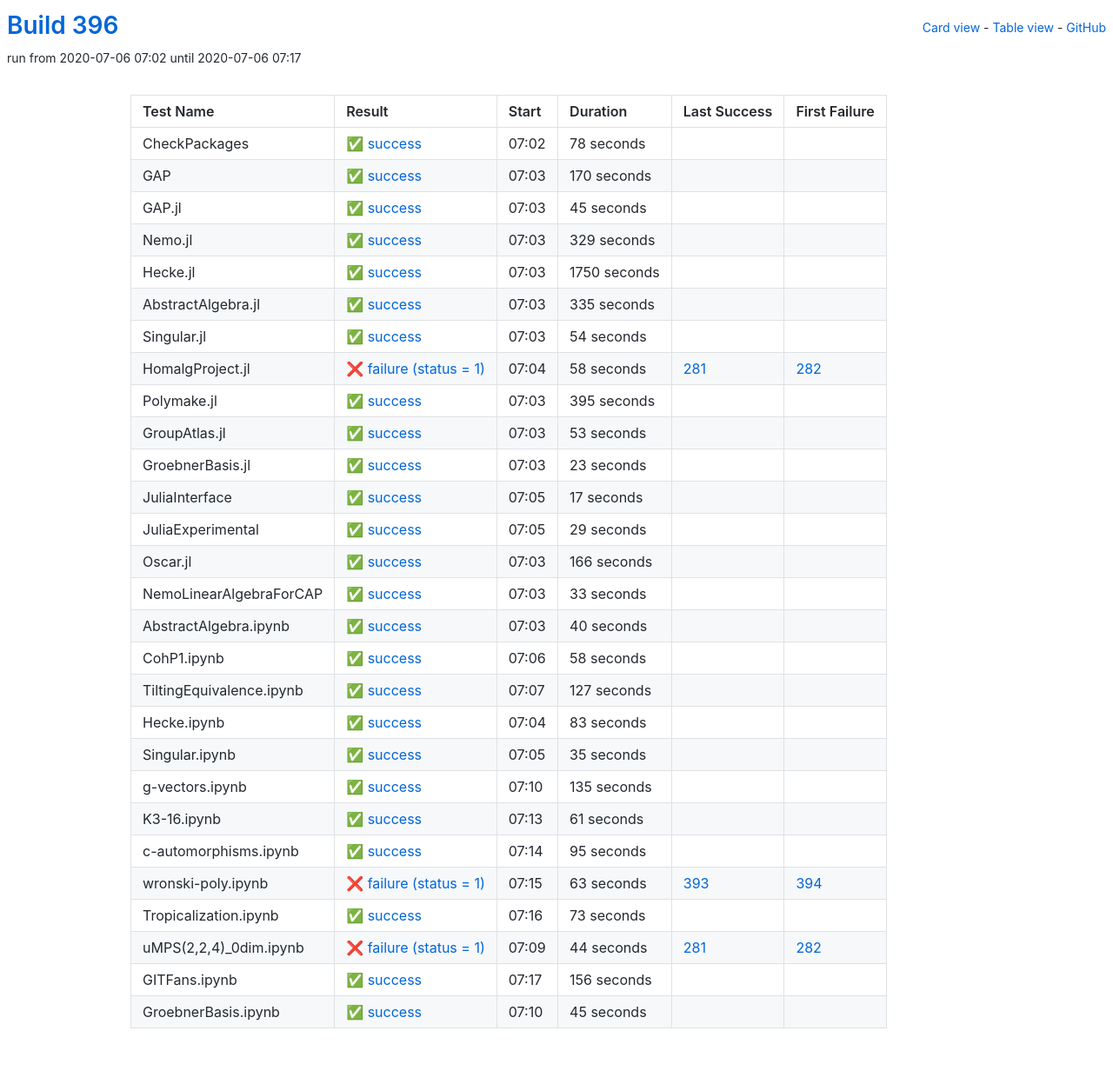
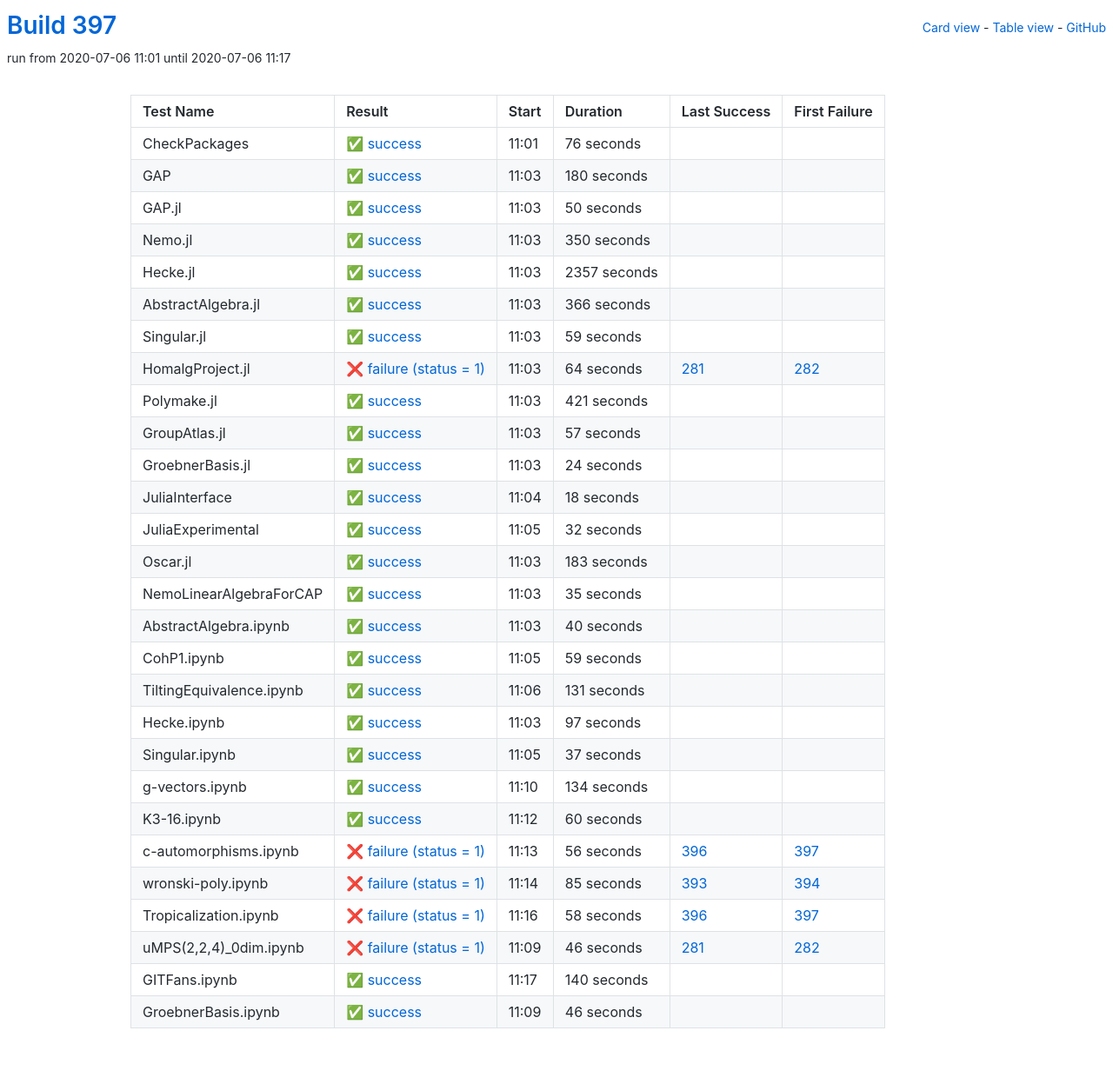
Before and after one commit to oscar-system/oscar-ci-status-stable, a Jekyll site: the page built from table.html, in a window 1280 px wide. Shown: the whole page at 87% size. Built offline with Jekyll 4.4.1, drawn with Linux system fonts in a browser that asks for light colours.

Commit message:
Build #397

```diff
--- a/_data/ci.yml
+++ b/_data/ci.yml
@@ -1,6 +1,6 @@
 ---
-build: 396
-build_url: https://oscarci.mathematik.uni-kl.de/job/oscar-stable/396/
+build: 397
+build_url: https://oscarci.mathematik.uni-kl.de/job/oscar-stable/397/
 job: oscar-stable
 organization: oscar-system
 repo: oscar-ci-status-stable
@@ -8,188 +8,188 @@ repourl: https://github.com/oscar-system/oscar-ci-status-stable
 tests:
 - name: CheckPackages
   id: checkpackages
-  log: https://oscarci.mathematik.uni-kl.de/job/oscar-stable/396/artifact/logs/build-396/CheckPackages.log
-  start: 2020-07-06 07:02
+  log: https://oscarci.mathematik.uni-kl.de/job/oscar-stable/397/artifact/logs/build-397/CheckPackages.log
+  start: 2020-07-06 11:01
   success: true
   exitcode: 0
   status: success
-  duration: 78
+  duration: 76
   last_success: false
   last_success_url:
   first_failure: false
   first_failure_url:
 - name: GAP
   id: gap
-  log: https://oscarci.mathematik.uni-kl.de/job/oscar-stable/396/artifact/logs/build-396/GAP.log
-  start: 2020-07-06 07:03
+  log: https://oscarci.mathematik.uni-kl.de/job/oscar-stable/397/artifact/logs/build-397/GAP.log
+  start: 2020-07-06 11:03
   success: true
   exitcode: 0
   status: success
-  duration: 170
+  duration: 180
   last_success: false
   last_success_url:
   first_failure: false
   first_failure_url:
 - name: GAP.jl
   id: gap-jl
-  log: https://oscarci.mathematik.uni-kl.de/job/oscar-stable/396/artifact/logs/build-396/GAP.jl.log
-  start: 2020-07-06 07:03
+  log: https://oscarci.mathematik.uni-kl.de/job/oscar-stable/397/artifact/logs/build-397/GAP.jl.log
+  start: 2020-07-06 11:03
   success: true
   exitcode: 0
   status: success
-  duration: 45
+  duration: 50
   last_success: false
   last_success_url:
   first_failure: false
   first_failure_url:
 - name: Nemo.jl
   id: nemo-jl
-  log: https://oscarci.mathematik.uni-kl.de/job/oscar-stable/396/artifact/logs/build-396/Nemo.jl.log
-  start: 2020-07-06 07:03
+  log: https://oscarci.mathematik.uni-kl.de/job/oscar-stable/397/artifact/logs/build-397/Nemo.jl.log
+  start: 2020-07-06 11:03
   success: true
   exitcode: 0
   status: success
-  duration: 329
+  duration: 350
   last_success: false
   last_success_url:
   first_failure: false
   first_failure_url:
 - name: Hecke.jl
   id: hecke-jl
-  log: https://oscarci.mathematik.uni-kl.de/job/oscar-stable/396/artifact/logs/build-396/Hecke.jl.log
-  start: 2020-07-06 07:03
+  log: https://oscarci.mathematik.uni-kl.de/job/oscar-stable/397/artifact/logs/build-397/Hecke.jl.log
+  start: 2020-07-06 11:03
   success: true
   exitcode: 0
   status: success
-  duration: 1750
+  duration: 2357
   last_success: false
   last_success_url:
   first_failure: false
   first_failure_url:
 - name: AbstractAlgebra.jl
   id: abstractalgebra-jl
-  log: https://oscarci.mathematik.uni-kl.de/job/oscar-stable/396/artifact/logs/build-396/AbstractAlgebra.jl.log
-  start: 2020-07-06 07:03
+  log: https://oscarci.mathematik.uni-kl.de/job/oscar-stable/397/artifact/logs/build-397/AbstractAlgebra.jl.log
+  start: 2020-07-06 11:03
   success: true
   exitcode: 0
   status: success
-  duration: 335
+  duration: 366
   last_success: false
   last_success_url:
   first_failure: false
   first_failure_url:
 - name: Singular.jl
   id: singular-jl
-  log: https://oscarci.mathematik.uni-kl.de/job/oscar-stable/396/artifact/logs/build-396/Singular.jl.log
-  start: 2020-07-06 07:03
+  log: https://oscarci.mathematik.uni-kl.de/job/oscar-stable/397/artifact/logs/build-397/Singular.jl.log
+  start: 2020-07-06 11:03
   success: true
   exitcode: 0
   status: success
-  duration: 54
+  duration: 59
   last_success: false
   last_success_url:
   first_failure: false
   first_failure_url:
 - name: HomalgProject.jl
   id: homalgproject-jl
-  log: https://oscarci.mathematik.uni-kl.de/job/oscar-stable/396/artifact/logs/build-396/HomalgProject.jl.log
-  start: 2020-07-06 07:04
+  log: https://oscarci.mathematik.uni-kl.de/job/oscar-stable/397/artifact/logs/build-397/HomalgProject.jl.log
+  start: 2020-07-06 11:03
   success: false
   exitcode: 1
   status: failure
-  duration: 58
+  duration: 64
   last_success: 281
   last_success_url: https://oscarci.mathematik.uni-kl.de/job/oscar-stable/281/
   first_failure: 282
   first_failure_url: https://oscarci.mathematik.uni-kl.de/job/oscar-stable/282/
 - name: Polymake.jl
   id: polymake-jl
-  log: https://oscarci.mathematik.uni-kl.de/job/oscar-stable/396/artifact/logs/build-396/Polymake.jl.log
-  start: 2020-07-06 07:03
+  log: https://oscarci.mathematik.uni-kl.de/job/oscar-stable/397/artifact/logs/build-397/Polymake.jl.log
+  start: 2020-07-06 11:03
   success: true
   exitcode: 0
   status: success
-  duration: 395
+  duration: 421
   last_success: false
   last_success_url:
   first_failure: false
   first_failure_url:
 - name: GroupAtlas.jl
   id: groupatlas-jl
-  log: https://oscarci.mathematik.uni-kl.de/job/oscar-stable/396/artifact/logs/build-396/GroupAtlas.jl.log
-  start: 2020-07-06 07:03
+  log: https://oscarci.mathematik.uni-kl.de/job/oscar-stable/397/artifact/logs/build-397/GroupAtlas.jl.log
+  start: 2020-07-06 11:03
   success: true
   exitcode: 0
   status: success
-  duration: 53
+  duration: 57
   last_success: false
   last_success_url:
   first_failure: false
   first_failure_url:
 - name: GroebnerBasis.jl
   id: groebnerbasis-jl
-  log: https://oscarci.mathematik.uni-kl.de/job/oscar-stable/396/artifact/logs/build-396/GroebnerBasis.jl.log
-  start: 2020-07-06 07:03
+  log: https://oscarci.mathematik.uni-kl.de/job/oscar-stable/397/artifact/logs/build-397/GroebnerBasis.jl.log
+  start: 2020-07-06 11:03
   success: true
   exitcode: 0
   status: success
-  duration: 23
+  duration: 24
   last_success: false
   last_success_url:
   first_failure: false
   first_failure_url:
 - name: JuliaInterface
   id: juliainterface
-  log: https://oscarci.mathematik.uni-kl.de/job/oscar-stable/396/artifact/logs/build-396/JuliaInterface.log
-  start: 2020-07-06 07:05
+  log: https://oscarci.mathematik.uni-kl.de/job/oscar-stable/397/artifact/logs/build-397/JuliaInterface.log
+  start: 2020-07-06 11:04
   success: true
   exitcode: 0
   status: success
-  duration: 17
+  duration: 18
   last_success: false
   last_success_url:
   first_failure: false
   first_failure_url:
 - name: JuliaExperimental
   id: juliaexperimental
-  log: https://oscarci.mathematik.uni-kl.de/job/oscar-stable/396/artifact/logs/build-396/JuliaExperimental.log
-  start: 2020-07-06 07:05
+  log: https://oscarci.mathematik.uni-kl.de/job/oscar-stable/397/artifact/logs/build-397/JuliaExperimental.log
+  start: 2020-07-06 11:05
   success: true
   exitcode: 0
   status: success
-  duration: 29
+  duration: 32
   last_success: false
   last_success_url:
   first_failure: false
   first_failure_url:
 - name: Oscar.jl
   id: oscar-jl
-  log: https://oscarci.mathematik.uni-kl.de/job/oscar-stable/396/artifact/logs/build-396/Oscar.jl.log
-  start: 2020-07-06 07:03
+  log: https://oscarci.mathematik.uni-kl.de/job/oscar-stable/397/artifact/logs/build-397/Oscar.jl.log
+  start: 2020-07-06 11:03
   success: true
   exitcode: 0
   status: success
-  duration: 166
+  duration: 183
   last_success: false
   last_success_url:
   first_failure: false
   first_failure_url:
 - name: NemoLinearAlgebraForCAP
   id: nemolinearalgebraforcap
-  log: https://oscarci.mathematik.uni-kl.de/job/oscar-stable/396/artifact/logs/build-396/NemoLinearAlgebraForCAP.log
-  start: 2020-07-06 07:03
+  log: https://oscarci.mathematik.uni-kl.de/job/oscar-stable/397/artifact/logs/build-397/NemoLinearAlgebraForCAP.log
+  start: 2020-07-06 11:03
   success: true
   exitcode: 0
   status: success
-  duration: 33
+  duration: 35
   last_success: false
   last_success_url:
   first_failure: false
   first_failure_url:
 - name: AbstractAlgebra.ipynb
   id: abstractalgebra-ipynb
-  log: https://oscarci.mathematik.uni-kl.de/job/oscar-stable/396/artifact/logs/build-396/AbstractAlgebra.ipynb.log
-  start: 2020-07-06 07:03
+  log: https://oscarci.mathematik.uni-kl.de/job/oscar-stable/397/artifact/logs/build-397/AbstractAlgebra.ipynb.log
+  start: 2020-07-06 11:03
   success: true
   exitcode: 0
   status: success
@@ -200,144 +200,144 @@ tests:
   first_failure_url:
 - name: CohP1.ipynb
   id: cohp1-ipynb
-  log: https://oscarci.mathematik.uni-kl.de/job/oscar-stable/396/artifact/logs/build-396/CohP1.ipynb.log
-  start: 2020-07-06 07:06
+  log: https://oscarci.mathematik.uni-kl.de/job/oscar-stable/397/artifact/logs/build-397/CohP1.ipynb.log
+  start: 2020-07-06 11:05
   success: true
   exitcode: 0
   status: success
-  duration: 58
+  duration: 59
   last_success: false
   last_success_url:
   first_failure: false
   first_failure_url:
 - name: TiltingEquivalence.ipynb
   id: tiltingequivalence-ipynb
-  log: https://oscarci.mathematik.uni-kl.de/job/oscar-stable/396/artifact/logs/build-396/TiltingEquivalence.ipynb.log
-  start: 2020-07-06 07:07
+  log: https://oscarci.mathematik.uni-kl.de/job/oscar-stable/397/artifact/logs/build-397/TiltingEquivalence.ipynb.log
+  start: 2020-07-06 11:06
   success: true
   exitcode: 0
   status: success
-  duration: 127
+  duration: 131
   last_success: false
   last_success_url:
   first_failure: false
   first_failure_url:
 - name: Hecke.ipynb
   id: hecke-ipynb
-  log: https://oscarci.mathematik.uni-kl.de/job/oscar-stable/396/artifact/logs/build-396/Hecke.ipynb.log
-  start: 2020-07-06 07:04
+  log: https://oscarci.mathematik.uni-kl.de/job/oscar-stable/397/artifact/logs/build-397/Hecke.ipynb.log
+  start: 2020-07-06 11:03
   success: true
   exitcode: 0
   status: success
-  duration: 83
+  duration: 97
   last_success: false
   last_success_url:
   first_failure: false
   first_failure_url:
 - name: Singular.ipynb
   id: singular-ipynb
-  log: https://oscarci.mathematik.uni-kl.de/job/oscar-stable/396/artifact/logs/build-396/Singular.ipynb.log
-  start: 2020-07-06 07:05
+  log: https://oscarci.mathematik.uni-kl.de/job/oscar-stable/397/artifact/logs/build-397/Singular.ipynb.log
+  start: 2020-07-06 11:05
   success: true
   exitcode: 0
   status: success
-  duration: 35
+  duration: 37
   last_success: false
   last_success_url:
   first_failure: false
   first_failure_url:
 - name: g-vectors.ipynb
   id: g-vectors-ipynb
-  log: https://oscarci.mathematik.uni-kl.de/job/oscar-stable/396/artifact/logs/build-396/g-vectors.ipynb.log
-  start: 2020-07-06 07:10
+  log: https://oscarci.mathematik.uni-kl.de/job/oscar-stable/397/artifact/logs/build-397/g-vectors.ipynb.log
+  start: 2020-07-06 11:10
   success: true
   exitcode: 0
   status: success
-  duration: 135
+  duration: 134
   last_success: false
   last_success_url:
   first_failure: false
   first_failure_url:
 - name: K3-16.ipynb
   id: k3-16-ipynb
-  log: https://oscarci.mathematik.uni-kl.de/job/oscar-stable/396/artifact/logs/build-396/K3-16.ipynb.log
-  start: 2020-07-06 07:13
+  log: https://oscarci.mathematik.uni-kl.de/job/oscar-stable/397/artifact/logs/build-397/K3-16.ipynb.log
+  start: 2020-07-06 11:12
   success: true
   exitcode: 0
   status: success
-  duration: 61
+  duration: 60
   last_success: false
   last_success_url:
   first_failure: false
   first_failure_url:
 - name: c-automorphisms.ipynb
   id: c-automorphisms-ipynb
-  log: https://oscarci.mathematik.uni-kl.de/job/oscar-stable/396/artifact/logs/build-396/c-automorphisms.ipynb.log
-  start: 2020-07-06 07:14
-  success: true
-  exitcode: 0
-  status: success
-  duration: 95
-  last_success: false
-  last_success_url:
-  first_failure: false
-  first_failure_url:
-- name: wronski-poly.ipynb
-  id: wronski-poly-ipynb
-  log: https://oscarci.mathematik.uni-kl.de/job/oscar-stable/396/artifact/logs/build-396/wronski-poly.ipynb.log
-  start: 2020-07-06 07:15
+  log: https://oscarci.mathematik.uni-kl.de/job/oscar-stable/397/artifact/logs/build-397/c-automorphisms.ipynb.log
+  start: 2020-07-06 11:13
   success: false
   exitcode: 1
   status: failure
-  duration: 63
+  duration: 56
+  last_success: 396
+  last_success_url: https://oscarci.mathematik.uni-kl.de/job/oscar-stable/396/
+  first_failure: 397
+  first_failure_url: https://oscarci.mathematik.uni-kl.de/job/oscar-stable/397/
+- name: wronski-poly.ipynb
+  id: wronski-poly-ipynb
+  log: https://oscarci.mathematik.uni-kl.de/job/oscar-stable/397/artifact/logs/build-397/wronski-poly.ipynb.log
+  start: 2020-07-06 11:14
+  success: false
+  exitcode: 1
+  status: failure
+  duration: 85
   last_success: 393
   last_success_url: https://oscarci.mathematik.uni-kl.de/job/oscar-stable/393/
   first_failure: 394
   first_failure_url: https://oscarci.mathematik.uni-kl.de/job/oscar-stable/394/
 - name: Tropicalization.ipynb
   id: tropicalization-ipynb
-  log: https://oscarci.mathematik.uni-kl.de/job/oscar-stable/396/artifact/logs/build-396/Tropicalization.ipynb.log
-  start: 2020-07-06 07:16
-  success: true
-  exitcode: 0
-  status: success
-  duration: 73
-  last_success: false
-  last_success_url:
-  first_failure: false
-  first_failure_url:
-- name: uMPS(2,2,4)_0dim.ipynb
-  id: umps-2-2-4-0dim-ipynb
-  log: https://oscarci.mathematik.uni-kl.de/job/oscar-stable/396/artifact/logs/build-396/uMPS-2-2-4-_0dim.ipynb.log
-  start: 2020-07-06 07:09
+  log: https://oscarci.mathematik.uni-kl.de/job/oscar-stable/397/artifact/logs/build-397/Tropicalization.ipynb.log
+  start: 2020-07-06 11:16
   success: false
   exitcode: 1
   status: failure
-  duration: 44
+  duration: 58
+  last_success: 396
+  last_success_url: https://oscarci.mathematik.uni-kl.de/job/oscar-stable/396/
+  first_failure: 397
+  first_failure_url: https://oscarci.mathematik.uni-kl.de/job/oscar-stable/397/
+- name: uMPS(2,2,4)_0dim.ipynb
+  id: umps-2-2-4-0dim-ipynb
+  log: https://oscarci.mathematik.uni-kl.de/job/oscar-stable/397/artifact/logs/build-397/uMPS-2-2-4-_0dim.ipynb.log
+  start: 2020-07-06 11:09
+  success: false
+  exitcode: 1
+  status: failure
+  duration: 46
   last_success: 281
   last_success_url: https://oscarci.mathematik.uni-kl.de/job/oscar-stable/281/
   first_failure: 282
   first_failure_url: https://oscarci.mathematik.uni-kl.de/job/oscar-stable/282/
 - name: GITFans.ipynb
   id: gitfans-ipynb
-  log: https://oscarci.mathematik.uni-kl.de/job/oscar-stable/396/artifact/logs/build-396/GITFans.ipynb.log
-  start: 2020-07-06 07:17
+  log: https://oscarci.mathematik.uni-kl.de/job/oscar-stable/397/artifact/logs/build-397/GITFans.ipynb.log
+  start: 2020-07-06 11:17
   success: true
   exitcode: 0
   status: success
-  duration: 156
+  duration: 140
   last_success: false
   last_success_url:
   first_failure: false
   first_failure_url:
 - name: GroebnerBasis.ipynb
   id: groebnerbasis-ipynb
-  log: https://oscarci.mathematik.uni-kl.de/job/oscar-stable/396/artifact/logs/build-396/GroebnerBasis.ipynb.log
-  start: 2020-07-06 07:10
+  log: https://oscarci.mathematik.uni-kl.de/job/oscar-stable/397/artifact/logs/build-397/GroebnerBasis.ipynb.log
+  start: 2020-07-06 11:09
   success: true
   exitcode: 0
   status: success
-  duration: 45
+  duration: 46
   last_success: false
   last_success_url:
   first_failure: false
```
Also changed, not shown: README.md.
